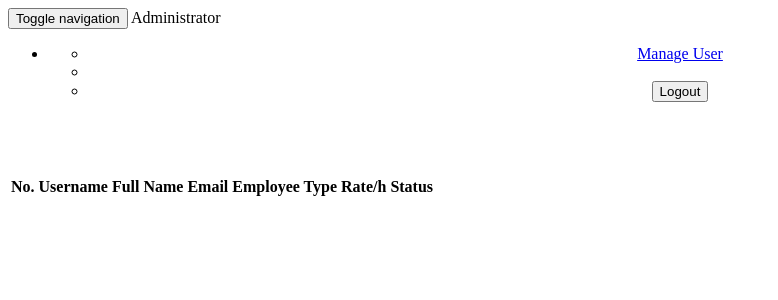
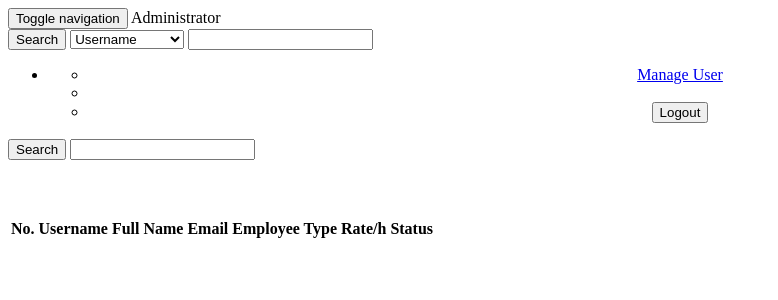
Before and after one commit to verediongzon/Django-TimeLog, a Django app: page /homes/ in a window 1280 px wide. Shown: the top 300 px of the page, without its empty margins (0-778 px from the left). Run offline with Django 3.2, Linux system fonts and the light colour scheme; the visitor is signed in with stand-in values (Sample User, id 1); lists and menus that the app fills with data are empty.

Commit message:
search to admin OG

```diff
--- a/logme/templates/logme/homes.html
+++ b/logme/templates/logme/homes.html
@@ -23,14 +23,25 @@
 					</button>
 					<a class="navbar-brand">Administrator</a>
 				</div>
+						<input type='submit' name='search' value='Search'>
+						<select name='searchby'>
+							<option value='user'> Username </option>
+							<option value='name'> Name </option>
+							<option value='type'> Employee Type </option>
+							<option value='status'> Status </option>
+						</select>
+						<input type='text' name='search2'>
+
 				<div class="collapse navbar-collapse" id="bs-example-navbar-collapse-1">
 					<ul class="nav navbar-nav navbar-right">
+
 						<li class="dropdown">
 							<a href="#" class="dropdown-toggle" data-toggle="dropdown" role="button"><i class="glyphicon glyphicon-cog"><span class="caret"></i></span></a>
 							<ul class="dropdown-menu" role="menu">
 								<li><a href="{%url 'logat:manage' %}"><center>Manage User</center></a></li>
 										<li class="divider"></li>
 								<li><center><input type="submit" name="logout" value ='Logout'/></center></a></li>
+
 
 							</ul>
 						</li>
@@ -39,6 +50,8 @@
 			</div>
 
 		</nav>
+			<input type='submit' name='search' value='Search'>
+			<input type='text' name='search1'>
 
 		</form>
 		<br></br>
--- a/logme/views.py
+++ b/logme/views.py
@@ -248,9 +248,16 @@ class Day_Total(generic.TemplateView):
 	template_name = 'logme/history.html'
 
 	def get(self, request):
-		display = self.request.user.account.total.order_by('-today_in')
 
-		return self.render_to_response({'display':display})
+		if request.user.is_authenticated():
+
+
+
+			display = self.request.user.account.total.order_by('-today_in')
+
+			return self.render_to_response({'display':display})
+
+		return redirect("logat:index")
 
 
 class Admin_Home(generic.TemplateView):
@@ -259,6 +266,10 @@ class Admin_Home(generic.TemplateView):
 
 	def get(self, request):
 	 	if request.user.is_authenticated():
+	 		search1 = request.GET.get('searchby')
+			search2 = request.GET.get('search1')
+
+			print search1, search2
 
 	 		host_display = Account.objects.all()
 
@@ -286,36 +297,52 @@ class Admin_Home(generic.TemplateView):
 
 			return HttpResponseRedirect(reverse('logat:daytotal', args=[selected_user]))
 
+		if request.POST.get('search'):
+			searchby = request.POST.get('searchby','')
+			search1 = request.POST.get('search2','')
+
+			search_url = "{}?searchby={}".format(reverse('logat:admin'), searchby, search1)
+
+			return HttpResponseRedirect(search_url)
+
 
 class Profile(generic.TemplateView):
 	template_name = 'logme/profile.html'
 
 	def get(self, request, pk):
+		if request.user.is_authenticated():
+			u_account = Account.objects.get(pk=pk)
+			u_history = u_account.history.order_by('-timein')
 
-		u_account = Account.objects.get(pk=pk)
-		u_history = u_account.history.order_by('-timein')
-
-		return self.render_to_response({'show_history':u_history})
+			return self.render_to_response({'show_history':u_history})
+		else:
+			return redirect('logat:index')
 
 
 class Histories(generic.TemplateView):
 	template_name = 'logme/histories.html'
 
 	def get(self, request, pk):
+		if request.user.is_authenticated():
 
-		u_account = Account.objects.get(pk=pk)
-		u_total = u_account.total.order_by('-today_in')
+			u_account = Account.objects.get(pk=pk)
+			u_total = u_account.total.order_by('-today_in')
 
-		return self.render_to_response({'u_total_show':u_total})
+			return self.render_to_response({'u_total_show':u_total})
+
+		else:
+			return redirect('logat:index')
 
 
 class ChangePassword(generic.TemplateView):
     template_name = 'logme/change_password.html'
 
     def get_context_data(self, *args, **kwargs):
-        context = {}
-        context['password_form'] = PasswordChangeForm(data=self.request.POST or None, user=self.request.user)
-        return context
+
+	    context = {}
+	    context['password_form'] = PasswordChangeForm(data=self.request.POST or None, user=self.request.user)
+	    return context
+
 
     def post(self, request):
         context = self.get_context_data()
@@ -330,21 +357,27 @@ class Manage_User(generic.TemplateView):
 
 	def get(self, request):
 
-		userkick = request.GET.get('kick')
+		if request.user.is_authenticated():
 
-		if userkick:
-			thisuser = Account.objects.get(pk=userkick)
-			checkuser = User.objects.get(first_name=thisuser)
+			userkick = request.GET.get('kick')
 
-			[s.delete() for s in Session.objects.all() if s.get_decoded().get('_auth_user_id') == checkuser.id]
+			if userkick:
+				thisuser = Account.objects.get(pk=userkick)
+				checkuser = User.objects.get(first_name=thisuser)
 
-			thisuser.status = 'offline'
-			thisuser.save()
+				[s.delete() for s in Session.objects.all() if s.get_decoded().get('_auth_user_id') == checkuser.id]
+
+				thisuser.status = 'offline'
+				thisuser.save()
 
 
-		alluser = Account.objects.filter(status='online')
+			alluser = Account.objects.filter(status='online')
 
-		return self.render_to_response({'alluser':alluser})
+			return self.render_to_response({'alluser':alluser})
+
+		else:
+			return redirect('logat:index')
+
 
 	def post(self, request):
 
```
